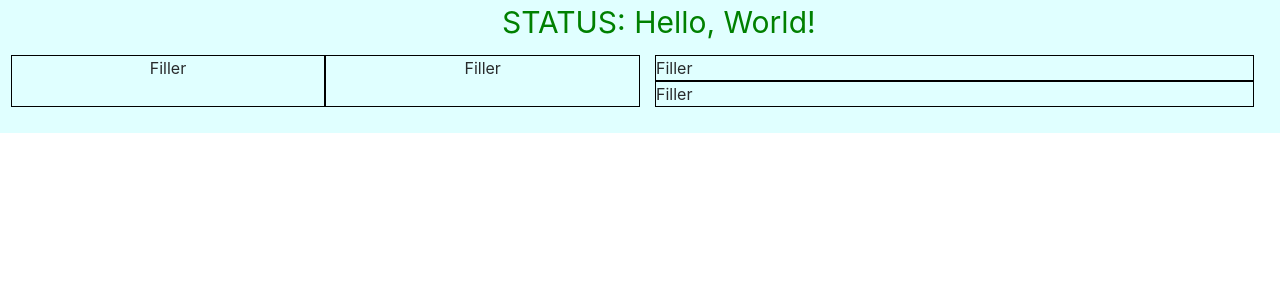
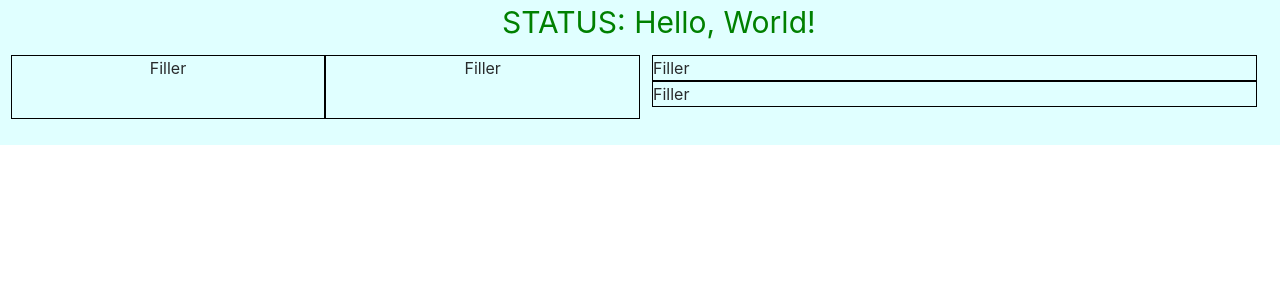
Before and after one commit to Samin100/RecognizeMe, a Flask app: page / in a window 1280 px wide. Shown: the top 300 px of the page. Run offline with Flask 2, Linux system fonts and the light colour scheme; some libraries are stand-ins or nearby versions.

Commit message:
Update index.html

```diff
--- a/templates/index.html
+++ b/templates/index.html
@@ -18,12 +18,12 @@
 				<div class="col-md-3 cellbox">
 					Filler
 				</div>
-				<div class="col-md-6">
-					<div class="container">
-						<div class="row cellbox">
+                <div class="col-md-6">
+					<div class="container-fluid">
+						<div class="row cellbox sidecol" style="text-align: center">
 							Filler
 						</div>
-						<div class="row cellbox">
+						<div class="row cellbox sidecol" style="text-align: center">
 							Filler
 						</div>
 					</div>
```
